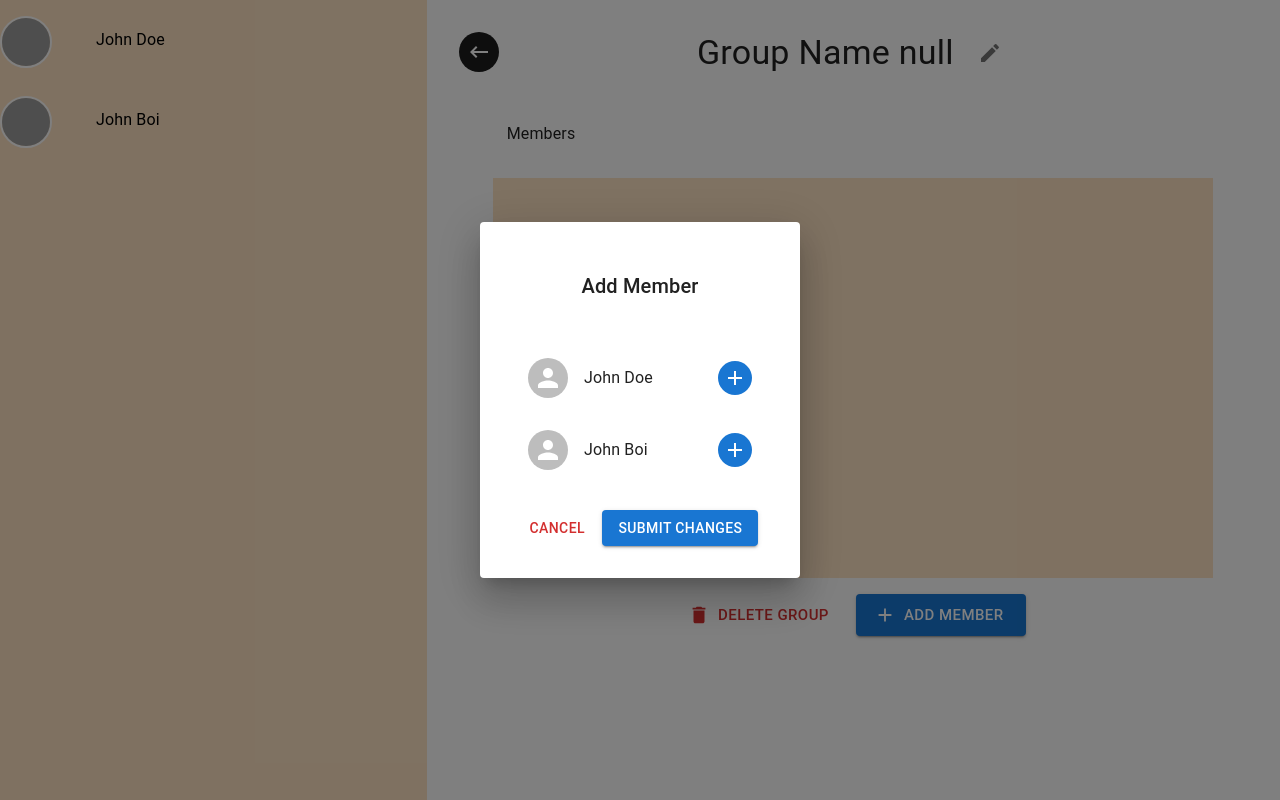
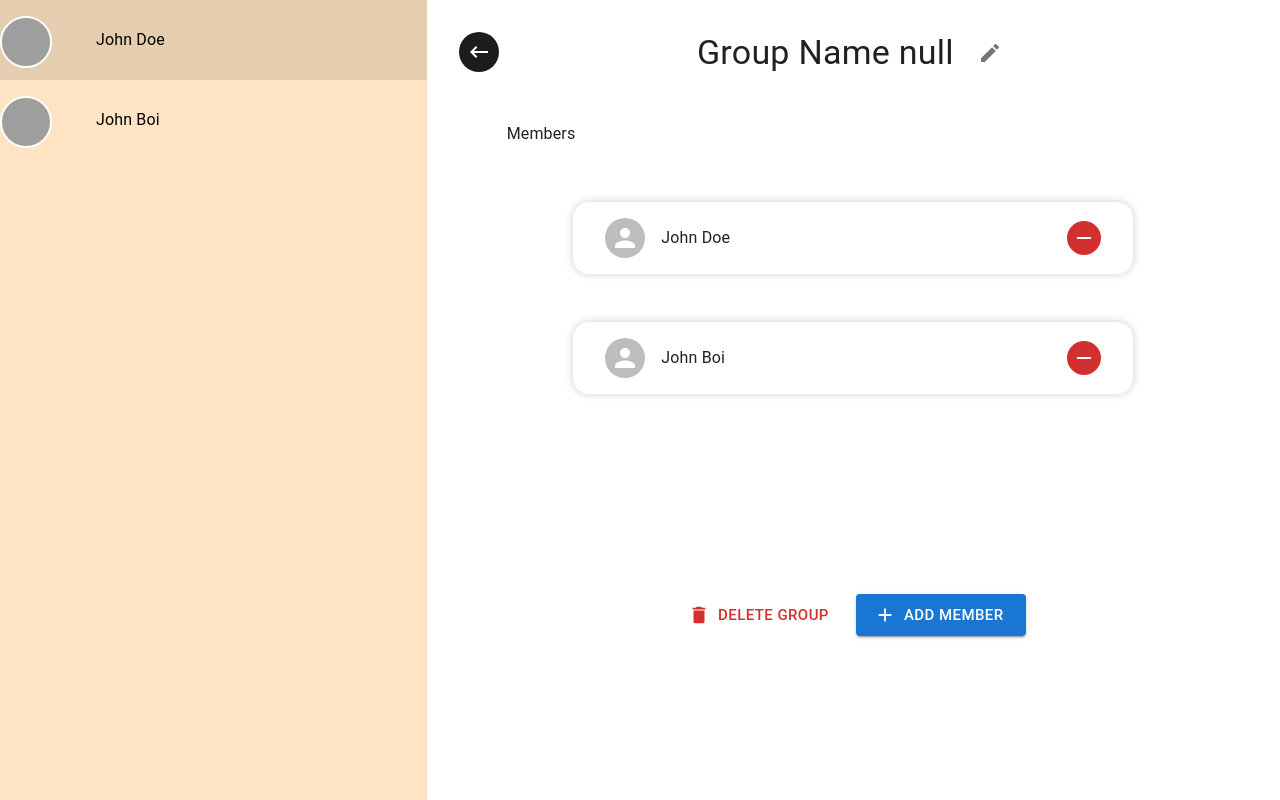
Before and after one commit to isubinkr/chat, a React (Vite) app in the folder client/: page /groups in a window 1280 px wide. Built offline with nearby package versions, Linux system fonts and the light colour scheme; grey boxes are pictures that could not be loaded.

Commit message:
add AddMemberDialog component

```diff
--- a/client/src/components/dialogs/AddMemberDialog.jsx
+++ b/client/src/components/dialogs/AddMemberDialog.jsx
@@ -1,15 +1,28 @@
 import { Button, Dialog, DialogTitle, Stack, Typography } from "@mui/material";
 import { sampleUsers } from "../../constants/sampleData";
 import UserItem from "../shared/UserItem";
+import { useState } from "react";
 
 const AddMemberDialog = ({ addMember, isLoadingAddMember, chatId }) => {
-  const addFriendHandler = (id) => {
-    console.log(id, chatId);
+  const [members, setMembers] = useState(sampleUsers);
+  const [selectedMembers, setSelectedMembers] = useState([]);
+
+  const selectMemberHandler = (id) => {
+    setSelectedMembers((prev) =>
+      prev.includes(id)
+        ? prev.filter((currElement) => currElement !== id)
+        : [...prev, id]
+    );
   };
 
-  const addMemberSubmitHandler = () => {};
+  const closeHandler = () => {
+    setSelectedMembers([]);
+    setMembers([]);
+  };
 
-  const closeHandler = () => {};
+  const addMemberSubmitHandler = () => {
+    closeHandler();
+  };
 
   return (
     <Dialog open onClose={closeHandler}>
@@ -17,9 +30,14 @@ const AddMemberDialog = ({ addMember, isLoadingAddMember, chatId }) => {
         <DialogTitle textAlign={"center"}>Add Member</DialogTitle>
 
         <Stack spacing={"1rem"}>
-          {sampleUsers.length > 0 ? (
-            sampleUsers.map((user) => (
-              <UserItem key={user._id} user={user} handler={addFriendHandler} />
+          {members.length > 0 ? (
+            members.map((user) => (
+              <UserItem
+                key={user._id}
+                user={user}
+                handler={selectMemberHandler}
+                isAdded={selectedMembers.includes(user._id)}
+              />
             ))
           ) : (
             <Typography textAlign={"center"}>No Friends</Typography>
--- a/client/src/components/shared/UserItem.jsx
+++ b/client/src/components/shared/UserItem.jsx
@@ -1,15 +1,14 @@
 import { Add as AddIcon, Remove as RemoveIcon } from "@mui/icons-material";
-import {
-  Avatar,
-  IconButton,
-  ListItem,
-  ListItemText,
-  Stack,
-  Typography,
-} from "@mui/material";
+import { Avatar, IconButton, ListItem, Stack, Typography } from "@mui/material";
 import { memo } from "react";
 
-const UserItem = ({ user, handler, handlerIsLoading, isAdded = false }) => {
+const UserItem = ({
+  user,
+  handler,
+  handlerIsLoading,
+  isAdded = false,
+  styling = {},
+}) => {
   const { name, _id, avatar } = user;
 
   return (
@@ -19,6 +18,7 @@ const UserItem = ({ user, handler, handlerIsLoading, isAdded = false }) => {
         alignItems={"center"}
         spacing={"1rem"}
         width={"100%"}
+        {...styling}
       >
         <Avatar />
         <Typography
--- a/client/src/pages/Groups.jsx
+++ b/client/src/pages/Groups.jsx
@@ -24,8 +24,9 @@ import { matBlack } from "../constants/color";
 import { useNavigate, useSearchParams } from "react-router-dom";
 import { lazy, memo, Suspense, useEffect, useState } from "react";
 import AvatarCard from "../components/shared/AvatarCard";
-import { sampleChats } from "../constants/sampleData";
+import { sampleChats, sampleUsers } from "../constants/sampleData";
 import { Link } from "../components/styles/styledComponents";
+import UserItem from "../components/shared/UserItem";
 
 const ConfirmDeleteDialog = lazy(() =>
   import("../components/dialogs/ConfirmDeleteDialog")
@@ -34,7 +35,7 @@ const AddMemberDialog = lazy(() =>
   import("../components/dialogs/AddMemberDialog")
 );
 
-const isAddMember = true;
+const isAddMember = false;
 
 const Groups = () => {
   const chatId = useSearchParams()[0].get("group");
@@ -79,6 +80,10 @@ const Groups = () => {
   const deleteHandler = () => {
     console.log("Delete Handler");
     closeConfirmDeleteHandler();
+  };
+
+  const removeMemberHandler = (id) => {
+    console.log("Remove Memeber ", id);
   };
 
   useEffect(() => {
@@ -245,10 +250,23 @@ const Groups = () => {
                 md: "1rem 4rem",
               }}
               spacing={"2rem"}
-              bgcolor={"bisque"}
               height={"50vh"}
               overflow={"auto"}
-            ></Stack>
+            >
+              {sampleUsers.map((user) => (
+                <UserItem
+                  key={user._id}
+                  user={user}
+                  isAdded
+                  styling={{
+                    boxShadow: "0 0 0.5rem rgba(0,0,0,0.2)",
+                    padding: "1rem 2rem",
+                    borderRadius: "1rem",
+                  }}
+                  handler={removeMemberHandler}
+                />
+              ))}
+            </Stack>
 
             {ButtonGroup}
           </>
```
